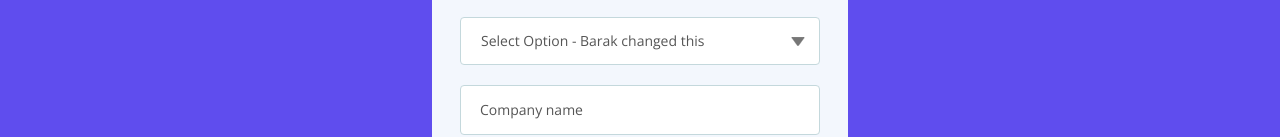
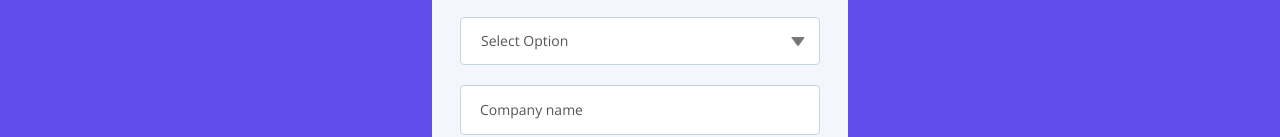
Before and after one commit to renteazy/renteazy.github.io, a plain HTML site: page join.html in a window 1280 px wide. Shown: the part 389-526 px from the top of the page. Drawn offline with nearby package versions, Linux system fonts and the light colour scheme.

Commit message:
remove test push changes

```diff
--- a/join.html
+++ b/join.html
@@ -98,7 +98,7 @@
             </div>
             <div class="form-group">
               <select class="form-control-select" id="lcustomnerType" required>
-                <option class="select-option" value="" disabled selected>Select Option - Barak changed this</option>
+                <option class="select-option" value="" disabled selected>Select Option</option>
                 <option class="select-option" value="Delete data">Property manager</option>
                 <option class="select-option" value="Show me data">Renter</option>
               </select>
```
